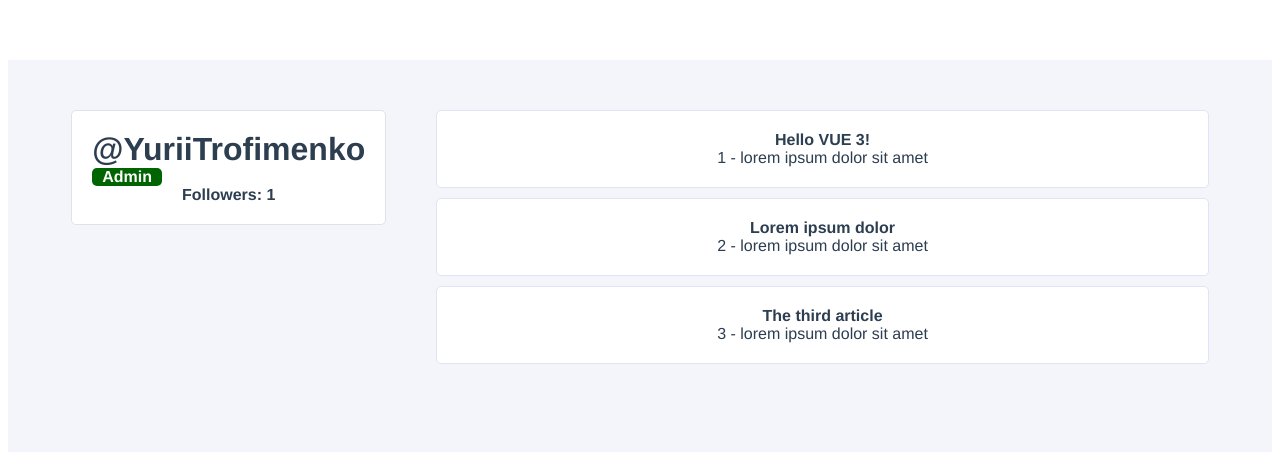
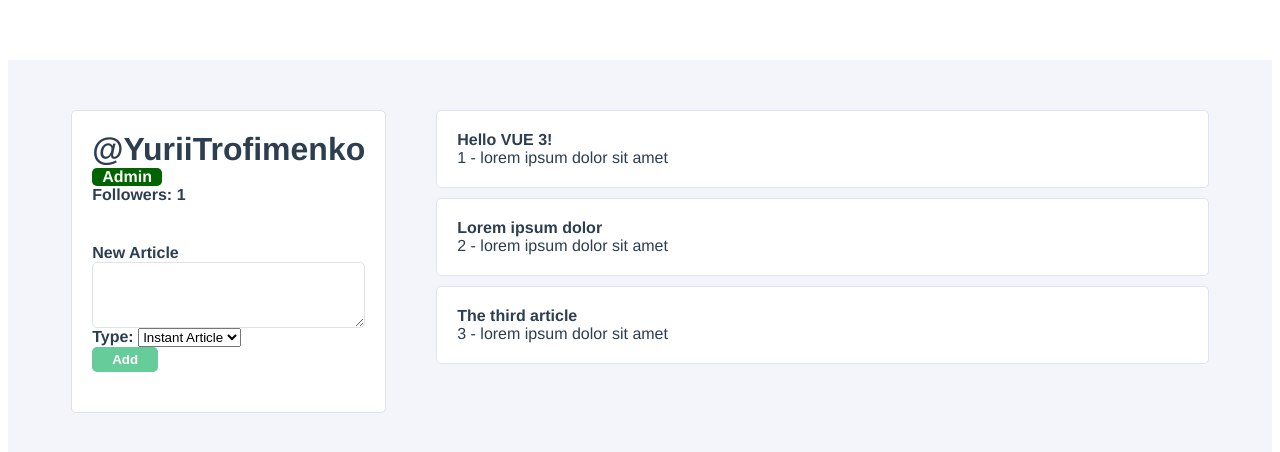
Before and after one commit to YuriiTrofimenko/vue3-demo-articles, a Vue app: page / in a window 1280 px wide. Shown: the top 452 px of the page. Built offline with nearby package versions, Linux system fonts and the light colour scheme.

Commit message:
form with v-model

```diff
--- a/src/App.vue
+++ b/src/App.vue
@@ -15,7 +15,6 @@ export default {
   font-family Avenir, Helvetica, Arial, sans-serif
   -webkit-font-smoothing antialiased
   -moz-osx-font-smoothing grayscale
-  text-align center
   color #2c3e50
   margin-top 60px
   min-height 100vh
--- a/src/components/UserProfile.vue
+++ b/src/components/UserProfile.vue
@@ -10,6 +10,19 @@
       strong Followers: {{followers}}
     div(v-if="favouriteArticleId")
       |Favourite article is "{{user.articles.find(a => a.id === favouriteArticleId).title}}"
+    form.create-article-panel(@submit.prevent="createNewArticle")
+      label(for="newArticle")
+        strong New Article
+      textarea#newArticle(rows="4" v-model="newArticleContent")
+      .create-article-type
+        label(for="newArticleType")
+          strong Type:
+        select#newArticleType(v-model="selectedArticleType")
+          option(:value="option.value" v-for="(option, index) in articleTypes" :key="index")
+            | {{ option.name }}
+      .create-article-panel__submit
+        button
+          | Add
   .user-profile__articles-wrapper
     ArticleItem(v-for="article in user.articles" :key="article.id" :article="article" v-on:favourite="toggleFavourite")
 </template>
@@ -37,7 +50,13 @@ export default {
           { id: 3, title: 'The third article', content: '3 - lorem ipsum dolor sit amet' }
         ]
       },
-      favouriteArticleId: null
+      favouriteArticleId: null,
+      articleTypes: [
+        { value: 'draft', name: 'Draft' },
+        { value: 'instant', name: 'Instant Article'}
+      ],
+      newArticleContent: '',
+      selectedArticleType: 'instant',
     }
   },
   mounted () {
@@ -62,6 +81,18 @@ export default {
     toggleFavourite (favouriteArticleId) {
       // console.log(favouriteArticleId)
       this.favouriteArticleId = favouriteArticleId
+    },
+    createNewArticle () {
+      if (this.newArticleContent && this.selectedArticleType !== 'draft') {
+        this.user.articles.unshift(
+          {
+            id: this.user.articles.length + 1,
+            title: 'Title stub',
+            content: this.newArticleContent
+          }
+        )
+      }
+      this.newArticleContent = ''
     }
   }
 }
@@ -94,4 +125,25 @@ export default {
     display grid
     grid-gap 10px
     margin-bottom auto
+.create-article-panel
+  margin-top 20px
+  padding 20px 0
+  display flex
+  flex-direction column
+  textarea
+    border 1px solid #dfe3e8
+    border-radius 5px
+  .create-article-panel__submit
+    display flex
+    justify-content space-between
+    .create-article-type
+      padding 10px 0
+    button
+      padding 5px 20px
+      margin auto 0
+      border-radius 5px
+      border none
+      background-color #6c9
+      color white
+      font-weight bold
 </style>
```
